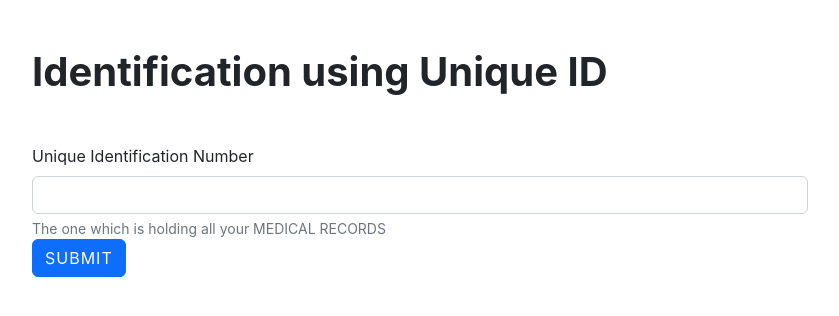
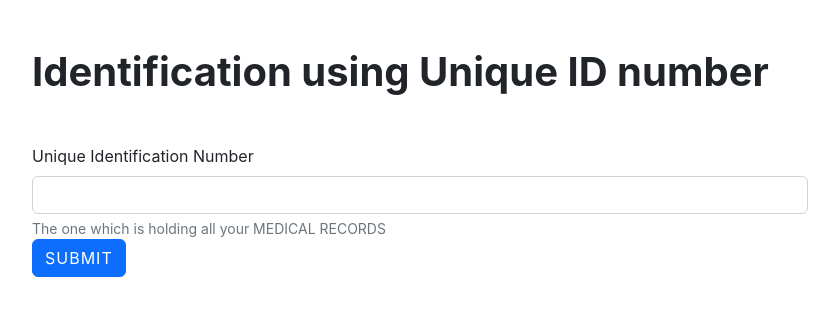
Before and after one commit to codemaestro25/Medibase, a React (Create React App) app in the folder medibase_frontend/: page /idinput in a window 1280 px wide. Shown: the top 316 px of the page, without its empty margins (248-1087 px from the left). Built offline with nearby package versions, Linux system fonts and the light colour scheme.

Commit message:
fourth try

```diff
--- a/medibase_frontend/src/components/portal/idInput.jsx
+++ b/medibase_frontend/src/components/portal/idInput.jsx
@@ -31,7 +31,7 @@ const navigate = useNavigate();
     <div className='container md-5'>
       <form onSubmit={handleSubmit}>
         <div className="container my-5 md-5 mb-3" style={{ width: 800 }}>
-        <h1 className='my-5'>Identification using Unique ID </h1>
+        <h1 className='my-5'>Identification using Unique ID number</h1>
           <label htmlFor="inputId" className="form-label">Unique Identification Number</label>
           <input
             type="text"
```
